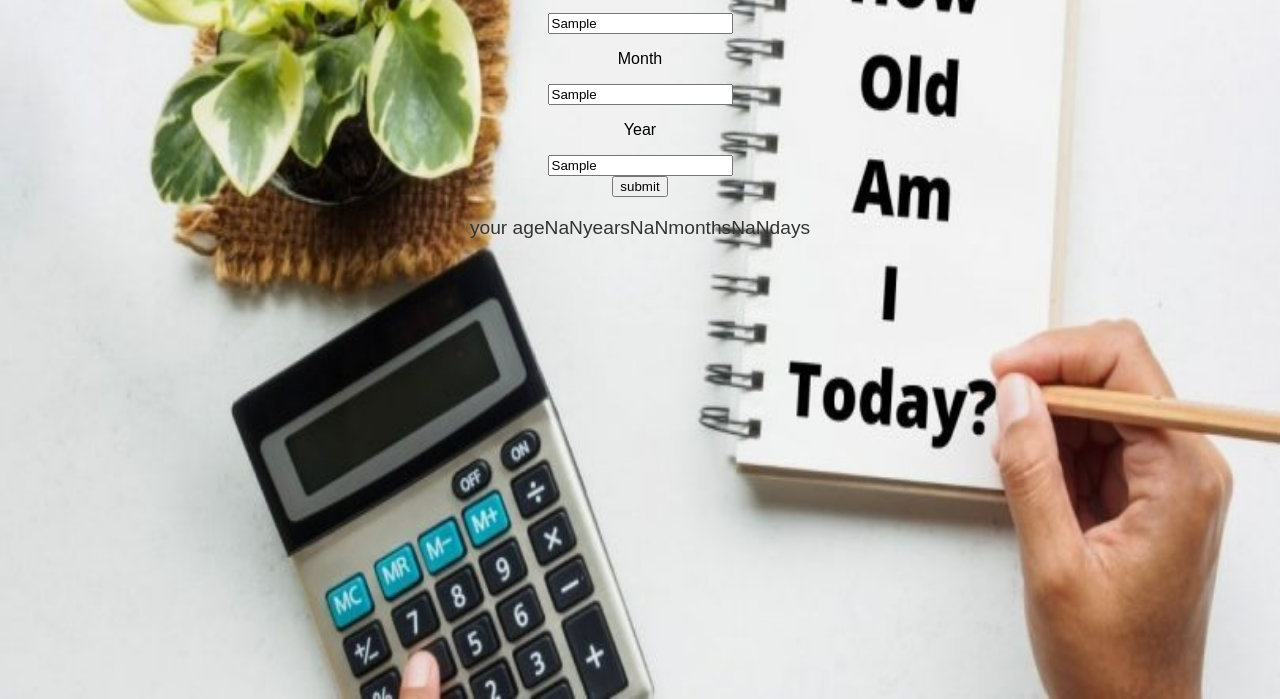
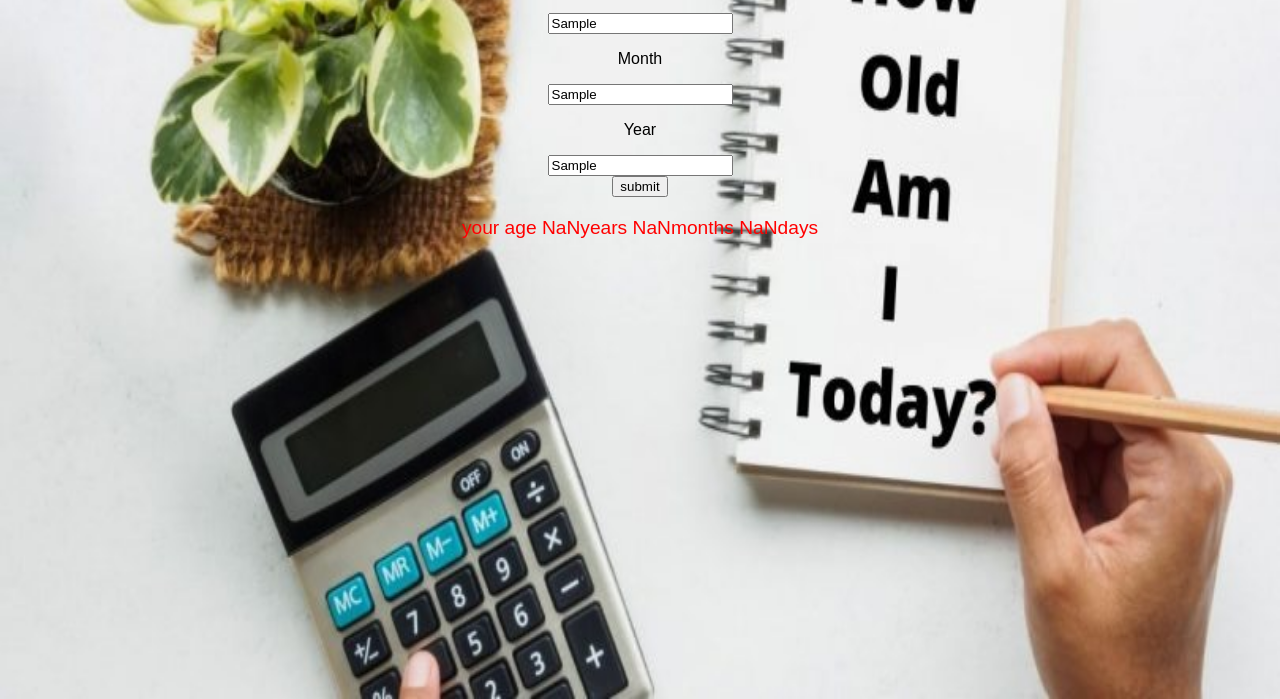
Before and after one commit to Vishnu036/age-calculate, a plain HTML site: page index.html in a window 1280 px wide. Both pictures are taken after typing "Sample", "Sample", "Sample" into the empty fields and a click on the button "submit". Shown: the part 101-800 px from the top of the page. Drawn offline with Linux system fonts and the light colour scheme.

Commit message:
code updated

```diff
--- a/index.html
+++ b/index.html
@@ -34,7 +34,7 @@
     <input type="text" name="year" id="year" placeholder="yy" required="required" minlength="4" maxlength="4">
     <br/>
     <input type="button" name="submit" value="submit" onclick="age()"/>
-    <div id="result"></div>
+    <p id="result" style="color:red;">Required Time</p>
 
 
 <script>
@@ -63,7 +63,9 @@
         var d=d2-d1;
         var m=m2-m1;
         var y=y2-y1;
-    document.getElementById('result').innerHTML='your age' +y+ 'years' +m+ 'months' +d+ 'days';
+        const resultElement = document.getElementById('result').innerHTML='your age ' +y+ 'years ' +m+ 'months ' +d+ 'days';
+        resultElement.innerHTML='your age' +y+ 'years' +m+ 'months' +d+ 'days';
+        resultElement.style.color = "red";
     }
 
 
```
